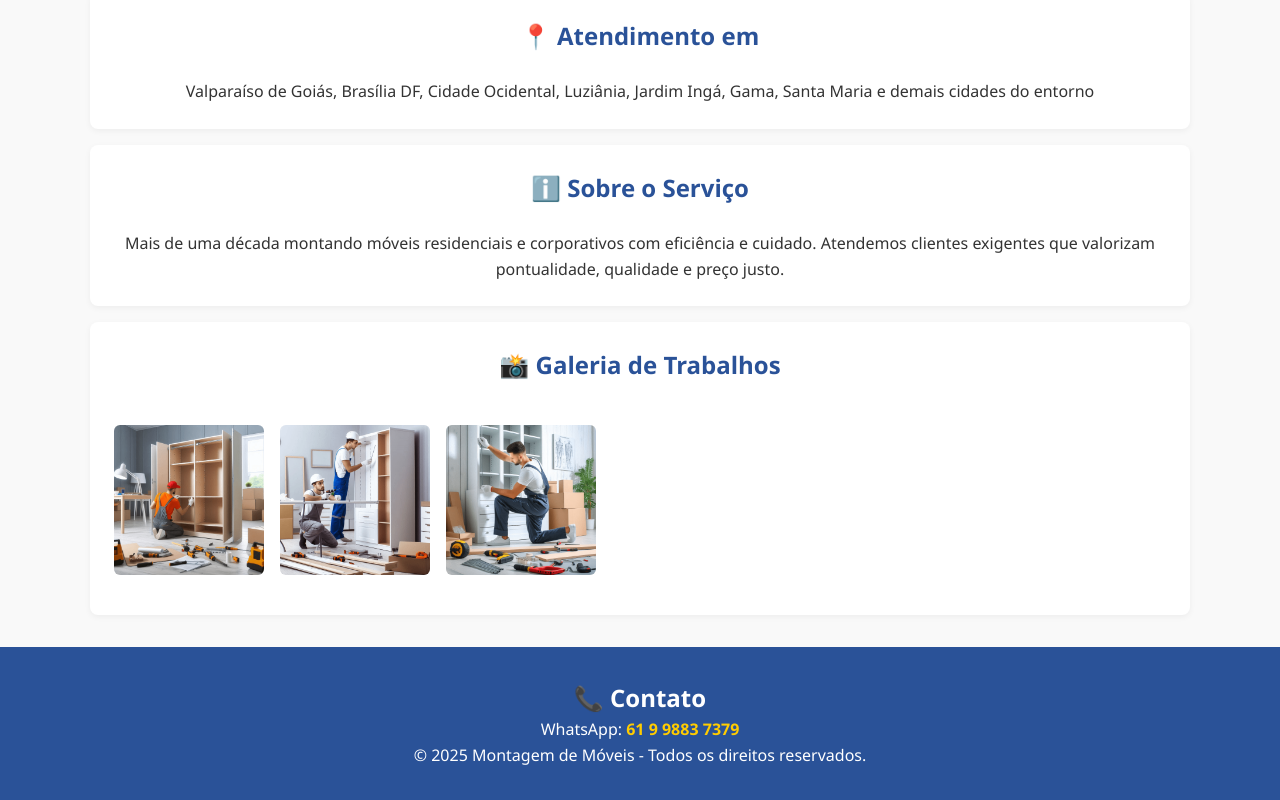
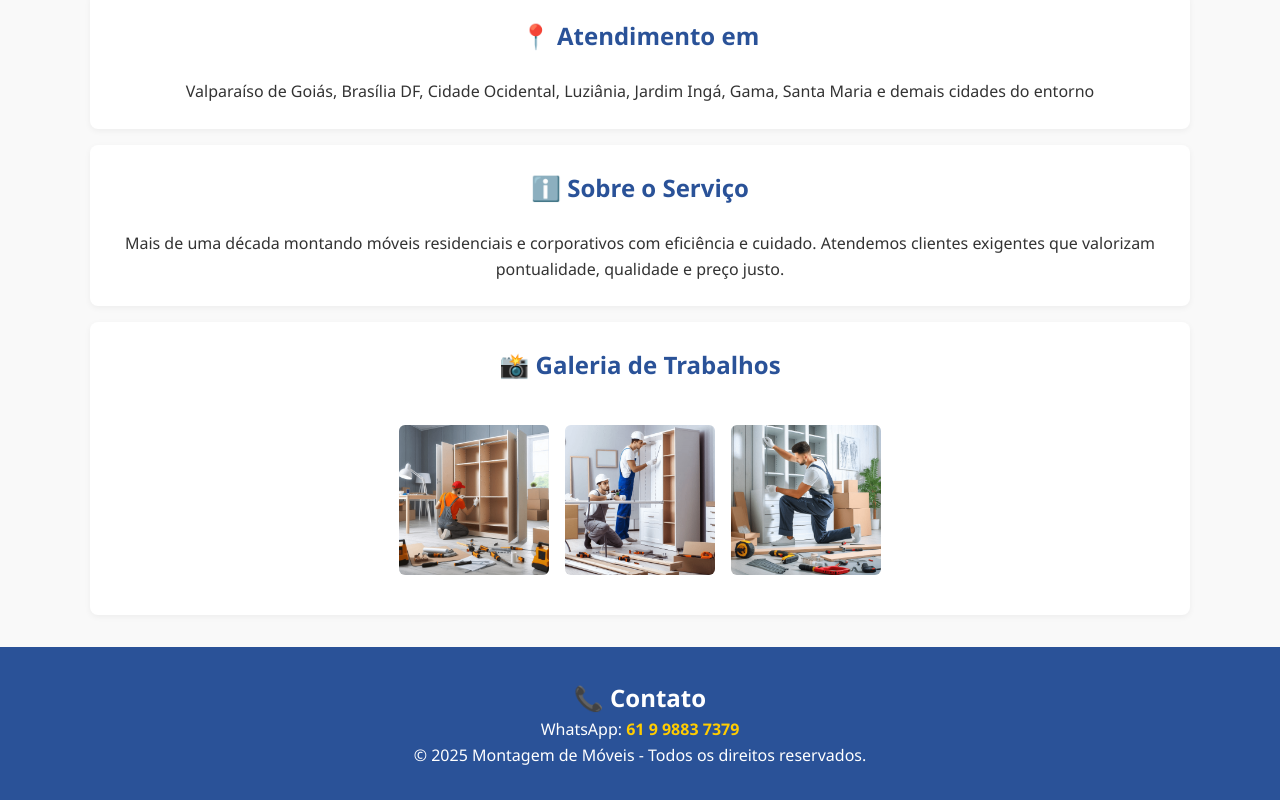
Before and after one commit to MontagemdeMoveisReal/site, a plain HTML site: page index.html in a window 1280 px wide. Shown: the part 555-1355 px from the top of the page. Drawn offline with Linux system fonts and the light colour scheme.

Commit message:
Update index.html

```diff
--- a/index.html
+++ b/index.html
@@ -104,6 +104,9 @@
     }
     .gallery-container {
       display: flex;
+      justify-content: center;    /* centraliza horizontalmente */
+      flex-wrap: wrap;            /* permite quebrar linha quando faltar espaço */
+      gap: 1rem;
       overflow-x: auto;
       gap: 1rem;
       padding: 1rem 0;
```
